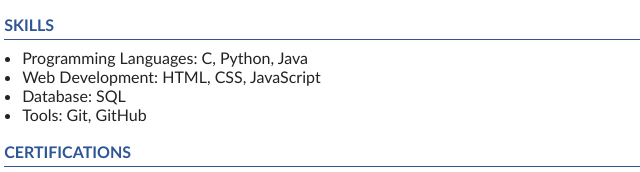
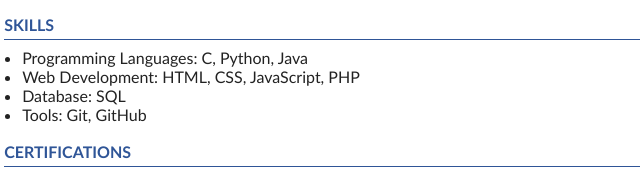
Before and after one commit to shreyakamblef4-spec/resume, a plain HTML site: page index.html in a window 1280 px wide. Shown: the part 856-1028 px from the top of the page, 239-879 px from the left. Drawn offline with Linux system fonts and the light colour scheme.

Commit message:
Update index.html

```diff
--- a/index.html
+++ b/index.html
@@ -158,7 +158,7 @@ ul{
     <div class="line"></div>
     <ul>
         <li>Programming Languages: C, Python, Java</li>
-        <li>Web Development: HTML, CSS, JavaScript</li>
+        <li>Web Development: HTML, CSS, JavaScript, PHP</li>
         <li>Database: SQL</li>
         <li>Tools: Git, GitHub</li>
     </ul>
@@ -197,4 +197,5 @@ ul{
 <pre></pre>
 
 </body>
+
 </html>
```
